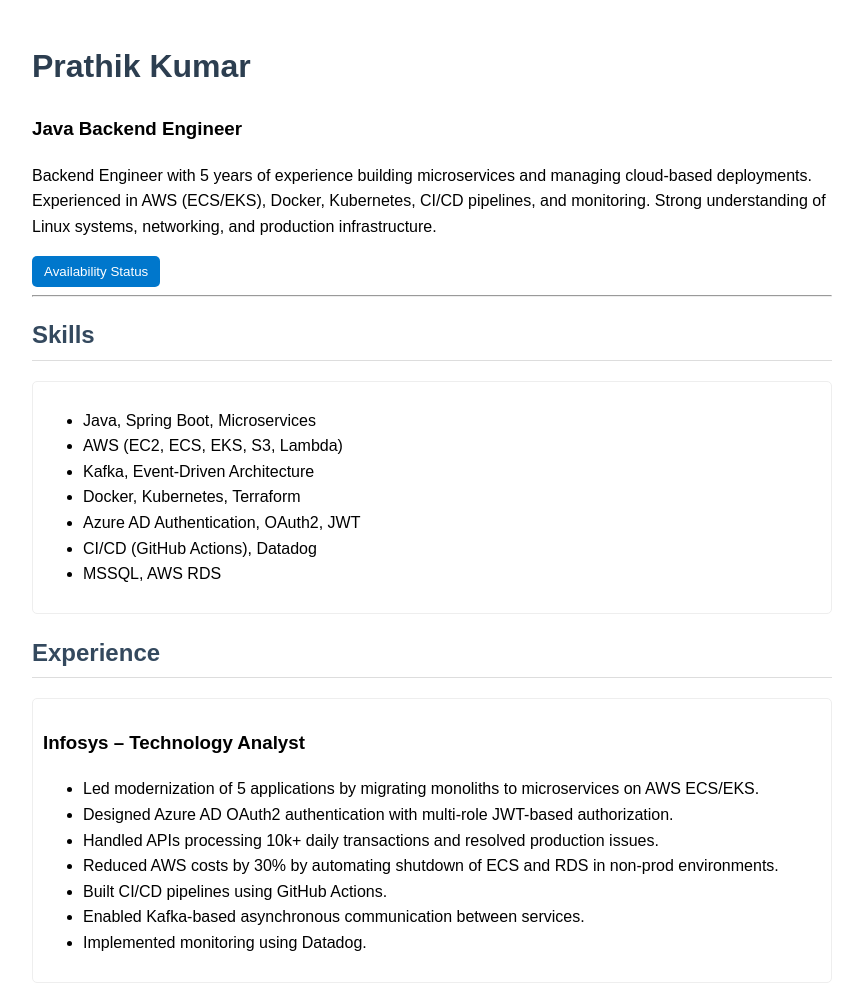
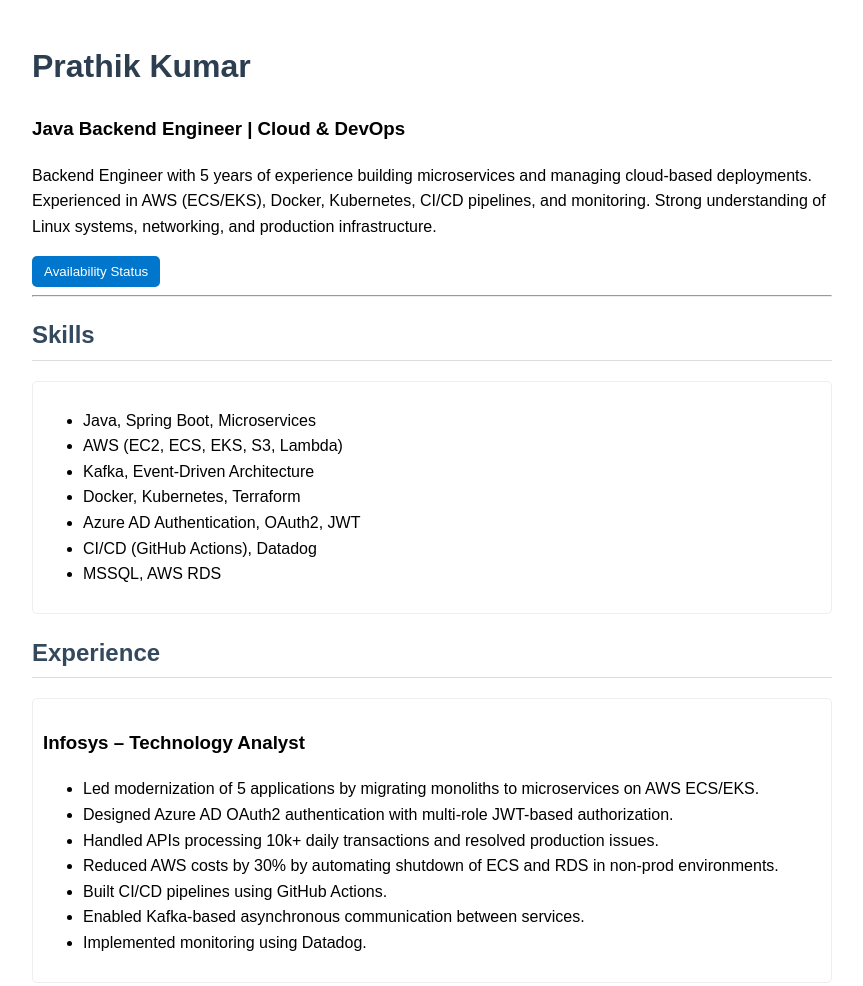
Before and after one commit to Prathik-Kumar07/website, a plain HTML site: page index.html in a window 1280 px wide. Shown: the top 986 px of the page, without its empty margins (208-1071 px from the left). Drawn offline with Linux system fonts and the light colour scheme.

```diff
--- a/index.html
+++ b/index.html
@@ -56,7 +56,7 @@
 <body>
 
 <h1>Prathik Kumar</h1>
-<h3>Java Backend Engineer</h3>
+<h3>Java Backend Engineer | Cloud & DevOps</h3>
 
 <p>
 Backend Engineer with 5 years of experience building microservices and managing cloud-based deployments. Experienced in AWS (ECS/EKS), Docker, Kubernetes, CI/CD pipelines, and monitoring. Strong understanding of Linux systems, networking, and production infrastructure.
```
